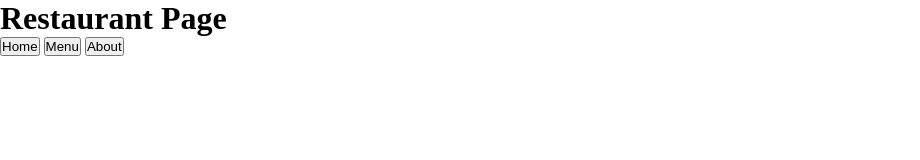
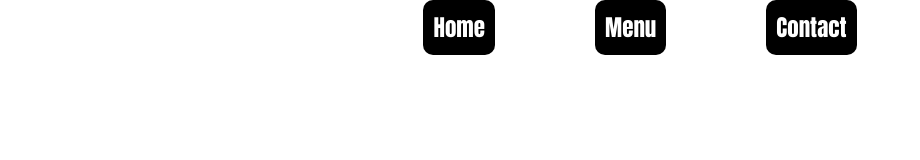
Before and after one commit to Noah-Gullo/restaurant-page, a website built with webpack: page src/template.html in a window 1280 px wide. Shown: the whole page, without its empty margins (0-920 px from the left). Built offline with nearby package versions, Linux system fonts and the light colour scheme.

Commit message:
Add basic styling

```diff
--- a/src/styles.css
+++ b/src/styles.css
@@ -2,4 +2,27 @@
     box-sizing: border-box;
     margin: 0px;
     padding: 0px;
+    font-family: Impact, Haettenschweiler, 'Arial Narrow Bold';
 }
+
+h1{
+    display: flex;
+    justify-content: center;
+    margin: 30px;
+    font-size: 55px;
+}
+
+nav{
+    display: flex;
+    justify-content: center;
+    gap: 100px;
+}
+
+button{
+    padding: 10px;
+    border: none;
+    border-radius: 10px;
+    font-size: 23px;
+    color: white;
+    background-color: black;
+}
--- a/src/template.html
+++ b/src/template.html
@@ -6,12 +6,11 @@
         <title>Restaurant Page</title>
     </head>
     <body>
-        <h1>Restaurant Page</h1>
         <header>
             <nav>
                 <button>Home</button>
                 <button>Menu</button>
-                <button>About</button>
+                <button>Contact</button>
             </nav>
         </header>
         <div id="content">
```
